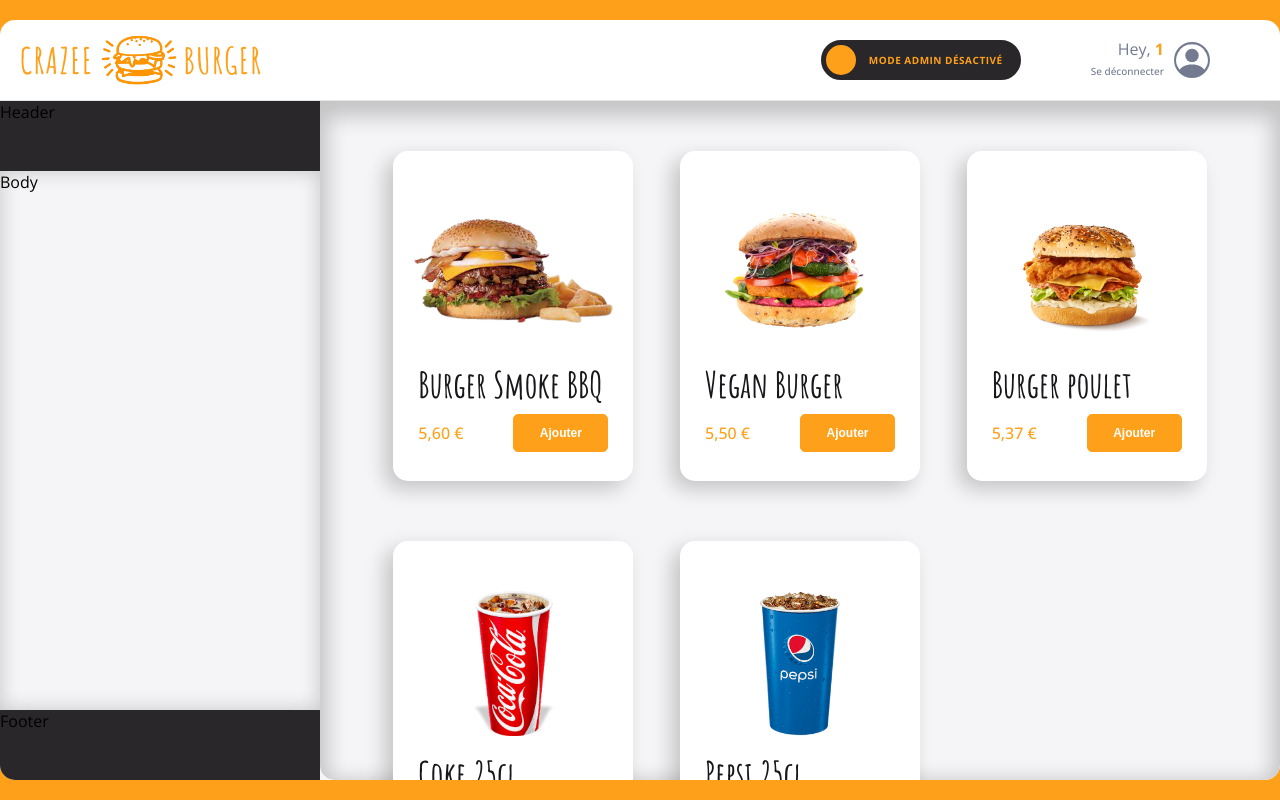
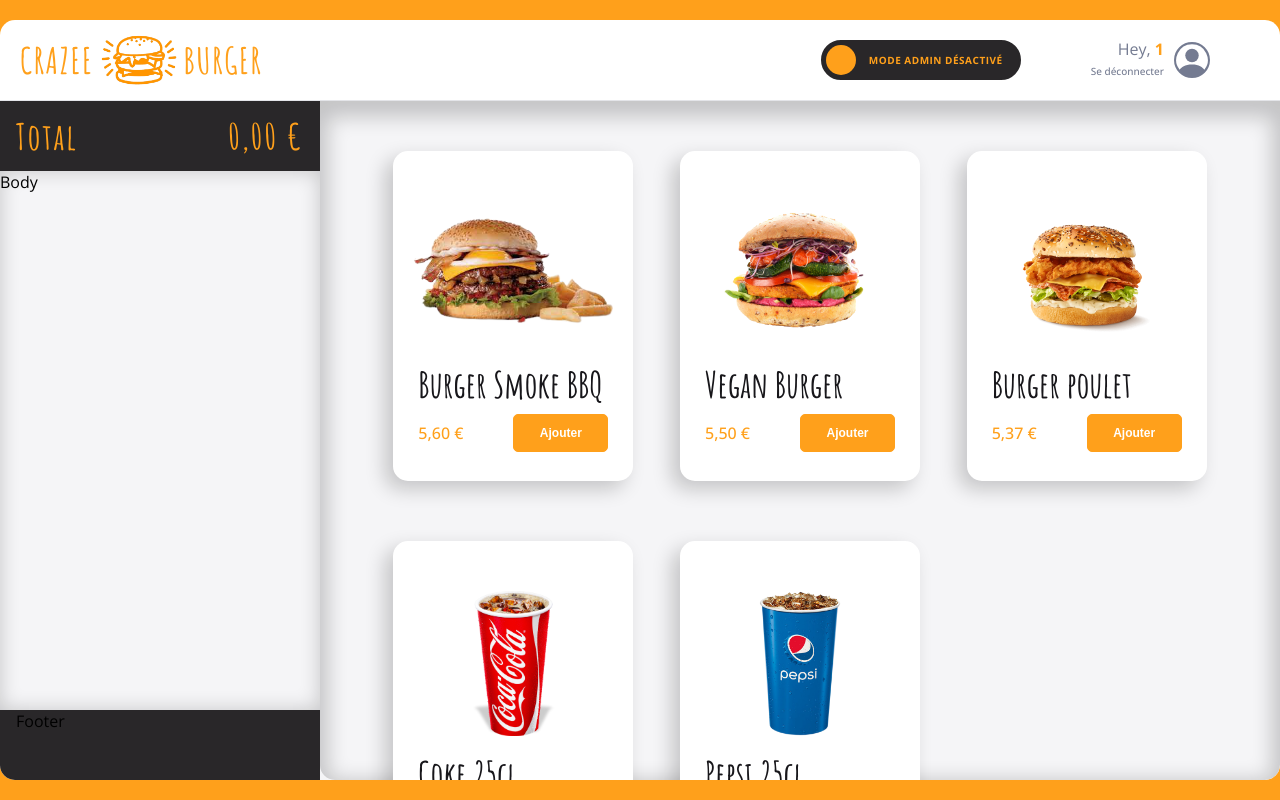
Before and after one commit to ImadeusF/crazee-burger, a React (Vite) app: page /order/1 in a window 1280 px wide. Built offline with nearby package versions, Linux system fonts and the light colour scheme.

Commit message:
♻️ F10: BASKET > Add Total and Footer

```diff
--- a/src/components/pages/order/Main/Basket/Basket.jsx
+++ b/src/components/pages/order/Main/Basket/Basket.jsx
@@ -1,13 +1,18 @@
 import styled from "styled-components";
 import { theme } from "../../../../../themes";
 import Header from "../../../../reusable-ui/Header";
+import Total from "./Total";
+import Footer from "./Footer";
+import { formatPrice } from "../../../../../utils/maths";
 
 export default function Basket() {
   return (
     <BasketStyled>
-      <Header >Header</Header>
+        <Total amountToPay={formatPrice(0)}/>
       <div className="body">Body</div>
-      <Header >Footer</Header>
+      <Header>
+        <Footer />
+      </Header>
     </BasketStyled>
   );
 }
--- /dev/null
+++ b/src/components/pages/order/Main/Basket/Footer.jsx
@@ -0,0 +1,12 @@
+import styled from "styled-components"
+
+export default function Footer() {
+  return (
+    <FooterStyled>
+      Footer
+    </FooterStyled>
+  )
+}
+
+const FooterStyled = styled.div`
+`
--- /dev/null
+++ b/src/components/pages/order/Main/Basket/Total.jsx
@@ -0,0 +1,26 @@
+import styled from "styled-components";
+import { theme } from "../../../../../themes";
+import Header from "../../../../reusable-ui/Header";
+
+export default function Total({ amountToPay }) {
+  return (
+    <Header>
+      <TotalStyled>
+        <span className="total">Total</span>
+        <span className="amount">{amountToPay}</span>
+      </TotalStyled>
+    </Header>
+  );
+}
+
+const TotalStyled = styled.div`
+  height: 100%;
+  display: flex;
+  justify-content: space-between;
+  align-items: center;
+  color: ${theme.colors.primary};
+  font-family: ${theme.fonts.family.stylish};
+  font-size: ${theme.fonts.size.P4};
+  font-weight: ${theme.fonts.weights.bold};
+  letter-spacing: 2px;
+`;
--- a/src/components/reusable-ui/Header.jsx
+++ b/src/components/reusable-ui/Header.jsx
@@ -8,4 +8,5 @@ export default function Header({ children }) {
 const HeaderStyled = styled.div`
   height: 70px;
   background: ${theme.colors.background_dark};
+  padding: 0px 16px;
 `;
```
